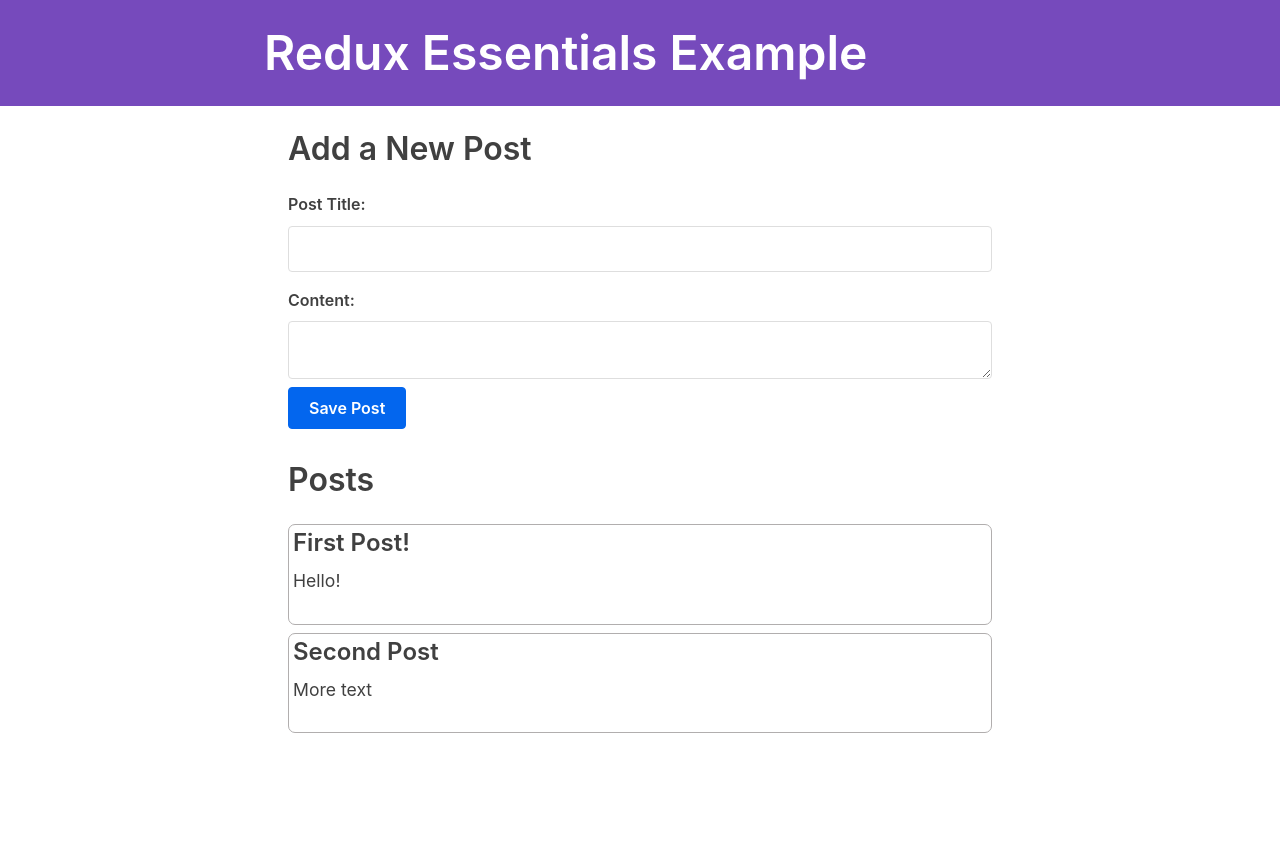
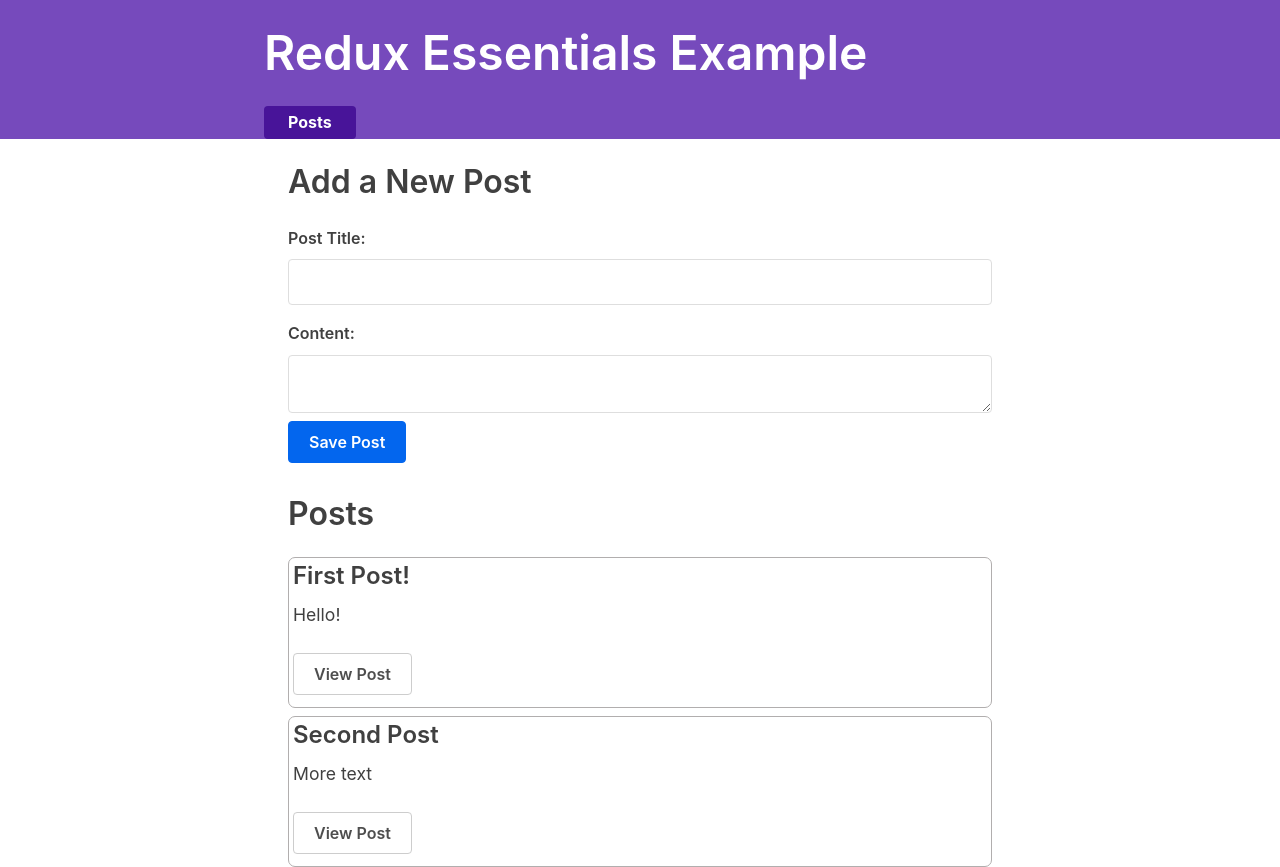
Before and after one commit to KMSoe/redux-blog, a React (Create React App) app: page / in a window 1280 px wide. Before the commit the page ends 800 px from the top, so only its background shows below. Built offline with nearby package versions, Linux system fonts and the light colour scheme; what @mswjs/data, mock-socket, txtgen would draw is missing.

Commit message:
link to PostDetail

```diff
--- a/src/App.js
+++ b/src/App.js
@@ -9,6 +9,7 @@
 import { Navbar } from './app/Navbar'
 import PostsList from './app/features/posts/PostsList'
 import AddPostForm from './app/features/posts/AddPostForm'
+import SinglePostPage from './app/features/posts/SinglePostPage'
 
 function App() {
   return (
@@ -26,6 +27,8 @@
               </section>
             )}
           />
+          <Route exact path="/posts/:postId" component={SinglePostPage} />
+
           <Redirect to="/" />
         </Switch>
       </div>
--- a/src/app/Navbar.js
+++ b/src/app/Navbar.js
@@ -1,4 +1,5 @@
-import React from 'react'
+import React from 'react';
+import { Link } from 'react-router-dom';
 
 export const Navbar = () => {
   return (
@@ -7,7 +8,11 @@
         <h1>Redux Essentials Example</h1>
 
         <div className="navContent">
-          <div className="navLinks"></div>
+          <div className="navLinks">
+            <div className="navLinks">
+              <Link to="/">Posts</Link>
+            </div>
+          </div>
         </div>
       </section>
     </nav>
--- a/src/app/features/posts/PostsList.js
+++ b/src/app/features/posts/PostsList.js
@@ -1,5 +1,6 @@
 import React from 'react';
 import { useSelector } from 'react-redux';
+import { Link } from 'react-router-dom';
 
 const PostsList = () => {
     const posts = useSelector(state => state.posts);
@@ -8,6 +9,7 @@
         <article className="post-excerpt" key={post.id}>
             <h3>{post.title}</h3>
             <p className="post-content">{post.content.substring(0, 100)}</p>
+            <Link to={`posts/${post.id}`} className="button muted-button">View Post</Link>
         </article>
     ))
     return (
```
